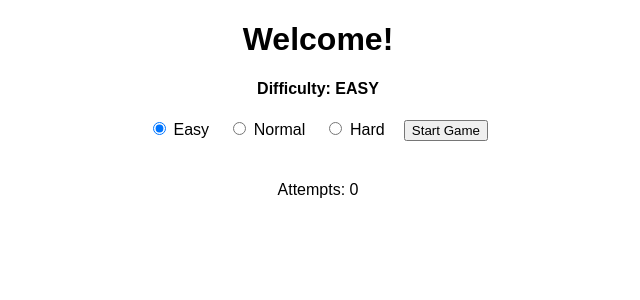
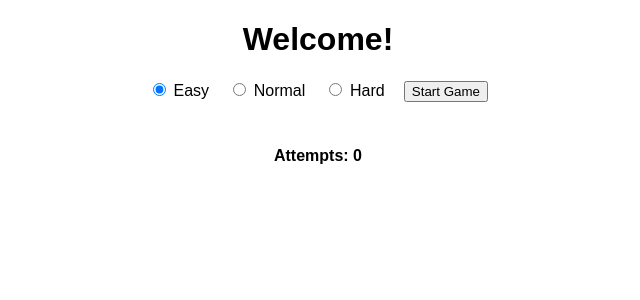
Before and after one commit to acciojob/memory-game-AnushaYuvika, a React app: page / in a window 1280 px wide. Shown: the top 300 px of the page, without its empty margins (322-962 px from the left). Built offline with nearby package versions, Linux system fonts and the light colour scheme.

Commit message:
updated assignment

```diff
--- a/src/components/App.js
+++ b/src/components/App.js
@@ -56,7 +56,6 @@ export default function App() {
   return (
     <div className="App">
       <h1>Welcome!</h1>
-      <h4>Difficulty: {level.toUpperCase()}</h4>
       <section className="levels_container">
         <label>
           <input
@@ -106,9 +105,9 @@ export default function App() {
         ))}
       </section>
 
-      <p>
+      <h4>
         Attempts: <span>{attempts}</span>
-      </p>
+      </h4>
       {won && <h2>You won in {attempts} attempts!</h2>}
     </div>
   );
```
